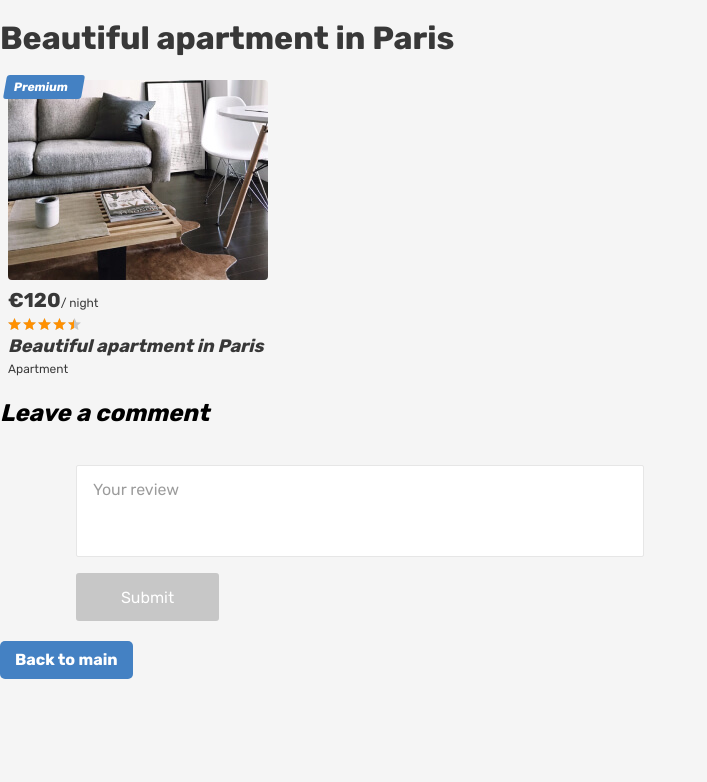
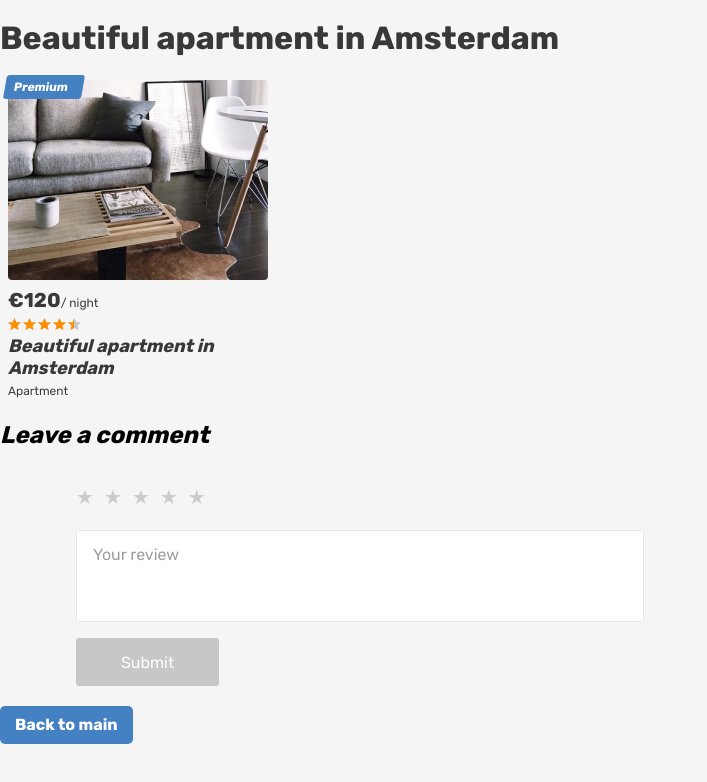
Before and after one commit to htmlacademy-react/2557999-six-cities-17, a React (Vite) app: page /offer/1 in a window 1280 px wide. Shown: the top 782 px of the page, without its empty margins (0-707 px from the left). Built offline with nearby package versions, Linux system fonts and the light colour scheme.

Commit message:
add features

```diff
--- a/src/components/card/card.tsx
+++ b/src/components/card/card.tsx
@@ -42,8 +42,6 @@ export const PlaceCard: React.FC<PlaceCardProps> = ({ card, onCardHover }) => {
       {isFavorite && <div className="place-card__favorite"></div>}
       <div className={`${cardType}__image-wrapper place-card__image-wrapper`}>
         <Link to={`/offer/${id}`}>
-          {' '}
-          {}
           <img
             className="place-card__image"
             src={img}
--- /dev/null
+++ b/src/components/hooks/useOffer.ts
@@ -0,0 +1,18 @@
+import { useState, useEffect } from 'react';
+import { Card } from '../types/card'; // Импортируем тип Card
+import { allCards } from '../mocks/offers';
+
+function useOffer(id: string): Card | null {
+  const [offer, setOffer] = useState<Card | null>(null);
+
+  useEffect(() => {
+    if (id) {
+      const foundOffer = allCards.find((card: Card) => card.id === id) as Card | undefined;
+      setOffer(foundOffer || null);
+    }
+  }, [id]);
+
+  return offer;
+}
+
+export default useOffer;
--- /dev/null
+++ b/src/components/map/map.tsx
@@ -0,0 +1,47 @@
+import React, { useEffect, useRef } from 'react';
+import L from 'leaflet';
+import 'leaflet/dist/leaflet.css';
+import { Card } from '../types/card';
+
+type MapProps = {
+  offers: Card[];
+};
+
+const Map: React.FC<MapProps> = ({ offers }) => {
+  const mapRef = useRef<HTMLDivElement>(null);
+
+  useEffect(() => {
+    if (mapRef.current) {
+      const map = L.map(mapRef.current, {
+        center: [52.3676, 4.9041],
+        zoom: 12,
+      });
+
+      L.tileLayer(
+        'https://{s}.basemaps.cartocdn.com/rastertiles/voyager/{z}/{x}/{y}{r}.png',
+        {
+          attribution:
+            '&copy; <a href="https://www.openstreetmap.org/copyright">OpenStreetMap</a> contributors &copy; <a href="https://carto.com/attributions">CARTO</a>',
+        }
+      ).addTo(map);
+
+      offers.forEach((offer) => {
+        const { latitude, longitude } = offer.location;
+
+        L.marker([latitude, longitude])
+          .addTo(map)
+          .bindPopup(
+            `<b>${offer.name}</b><br>${offer.type}<br>Price: €${offer.price}`
+          );
+      });
+
+      return () => {
+        map.remove();
+      };
+    }
+  }, [offers]);
+
+  return <div style={{ height: '100%', width: '100%' }} ref={mapRef} />;
+};
+
+export default Map;
--- a/src/components/mocks/offers.ts
+++ b/src/components/mocks/offers.ts
@@ -1,29 +1,35 @@
-import { Card } from '../types/card';
-
 export const allCards: Card[] = [
   {
     id: '1',
     isPremium: true,
     isFavorite: false,
-    name: 'Beautiful apartment in Paris',
+    name: 'Beautiful apartment in Amsterdam',
     type: 'Apartment',
     img: 'img/apartment-01.jpg',
     price: 120,
     rating: 4.5,
     cardType: 'cities__card',
-    city: 'Paris',
+    city: 'Amsterdam',
+    location: {
+      latitude: 52.3909553943508,
+      longitude: 4.85309666406198,
+    },
   },
   {
     id: '2',
     isPremium: false,
     isFavorite: true,
-    name: 'Cozy studio in Cologne',
+    name: 'Cozy studio in Amsterdam',
     type: 'Studio',
     img: 'img/studio-01.jpg',
     price: 80,
     rating: 4.2,
     cardType: 'cities__card',
-    city: 'Cologne',
+    city: 'Amsterdam',
+    location: {
+      latitude: 52.3609553943508,
+      longitude: 4.85309666406198,
+    },
   },
   {
     id: '3',
@@ -36,6 +42,10 @@ export const allCards: Card[] = [
     rating: 4.2,
     cardType: 'cities__card',
     city: 'Amsterdam',
+    location: {
+      latitude: 52.3909553943508,
+      longitude: 4.929309666406198,
+    },
   },
   {
     id: '4',
@@ -48,5 +58,9 @@ export const allCards: Card[] = [
     rating: 5,
     cardType: 'cities__card',
     city: 'Amsterdam',
+    location: {
+      latitude: 52.3809553943508,
+      longitude: 4.939309666406198,
+    },
   },
 ];
--- a/src/components/offer-page/offer-page.tsx
+++ b/src/components/offer-page/offer-page.tsx
@@ -1,18 +1,19 @@
-import React from 'react';
 import { useParams, Link } from 'react-router-dom';
-import { allCards } from '../mocks/offers';
+import useOffer from '../hooks/useOffer';
 import PlaceCard from '../card/card';
-import { Card } from '../types/card';
 import ReviewForm from '../review-form/review-form';
 
-const OfferPage: React.FC = () => {
+const OfferPage = (): JSX.Element => {
   const { id } = useParams<{ id: string }>();
-  const offer: Card | undefined = allCards.find((card) => card.id === id);
+  const offer = useOffer(id!);
 
   if (!offer) {
     return (
       <main>
-        <h1>Offers not found</h1>
+        <h1>Offer not found</h1>
+        <Link to="/Main" className="button">
+          Back to main
+        </Link>
       </main>
     );
   }
@@ -21,7 +22,7 @@ const OfferPage: React.FC = () => {
     <main>
       <h1>{offer.name}</h1>
       <PlaceCard card={offer} />
-      <ReviewForm /> {}
+      <ReviewForm />
       <Link
         to="/Main"
         className="button"
--- a/src/components/pages/favorites-page/favorites-page.tsx
+++ b/src/components/pages/favorites-page/favorites-page.tsx
@@ -1,12 +1,12 @@
-import { allCards } from '../../mocks/offers';
 import Header from '../../header/header';
+import { Card } from '../../types/card';
 
 type FavoritesProps = {
-  cards: typeof allCards;
+  cards: Card[];
 };
 
 export default function Favorites({ cards }: FavoritesProps): JSX.Element {
-  const cities = [...new Set(cards.map((card) => card.city))];
+  const cities = [...new Set(cards.map((card: Card) => card.city))];
 
   return (
     <div className="page">
@@ -16,8 +16,10 @@ export default function Favorites({ cards }: FavoritesProps): JSX.Element {
           <section className="favorites">
             <h1 className="favorites__title">Saved listing</h1>
             <ul className="favorites__list">
-              {cities.map((city) => {
-                const cityCards = cards.filter((card) => card.city === city);
+              {cities.map((city: string) => {
+                const cityCards = cards.filter(
+                  (card: Card) => card.city === city
+                );
                 return (
                   <li key={city} className="favorites__locations-items">
                     <div className="favorites__locations locations locations--current">
@@ -28,7 +30,7 @@ export default function Favorites({ cards }: FavoritesProps): JSX.Element {
                       </div>
                     </div>
                     <div className="favorites__places">
-                      {cityCards.map((card) => (
+                      {cityCards.map((card: Card) => (
                         <article
                           key={card.id}
                           className="favorites__card place-card"
--- a/src/components/pages/main-page/main-page.tsx
+++ b/src/components/pages/main-page/main-page.tsx
@@ -2,6 +2,7 @@ import Header from '../../header/header';
 import { City } from '../../types/city';
 import { MainPageProps } from '../../types/main';
 import OffersList from '../../offers-list/offers-list';
+import Map from '../../map/map';
 
 function MainPage({
   allCards,
@@ -50,7 +51,9 @@ function MainPage({
             <OffersList cards={filteredCards} />
           </section>
           <div className="cities__right-section">
-            <section className="cities__map map" />
+            <section className="cities__map map">
+              <Map offers={filteredCards} />
+            </section>
           </div>
         </div>
       </div>
--- a/src/components/review-form/review-form.tsx
+++ b/src/components/review-form/review-form.tsx
@@ -2,17 +2,32 @@ import React, { useState } from 'react';
 
 const ReviewForm: React.FC = () => {
   const [review, setReview] = useState<string>('');
+  const [rating, setRating] = useState<number | null>(null);
+  const [hoverRating, setHoverRating] = useState<number | null>(null);
   const [isSubmitted, setIsSubmitted] = useState<boolean>(false);
 
   const handleReviewChange = (e: React.ChangeEvent<HTMLTextAreaElement>) => {
     setReview(e.target.value);
   };
 
+  const handleRatingChange = (value: number) => {
+    setRating(value);
+  };
+
+  const handleMouseEnter = (value: number) => {
+    setHoverRating(value);
+  };
+
+  const handleMouseLeave = () => {
+    setHoverRating(null);
+  };
+
   const handleSubmit = (e: React.FormEvent) => {
     e.preventDefault();
-    if (review.trim()) {
+    if (review.trim() && rating) {
       setIsSubmitted(true);
       setReview('');
+      setRating(null);
     }
   };
 
@@ -28,6 +43,52 @@ const ReviewForm: React.FC = () => {
           Leave a comment
         </h2>
         <form className="reviews__form form" onSubmit={handleSubmit}>
+          <div className="reviews__rating">
+            <div
+              style={{
+                display: 'flex',
+                gap: '10px',
+                marginBottom: '20px',
+                justifyContent: 'flex-start',
+              }}
+            >
+              {[1, 2, 3, 4, 5].map((star) => {
+                let color = '#ccc';
+
+                if (hoverRating && hoverRating >= star) {
+                  color = '#ffcc00';
+                } else if (rating && rating >= star) {
+                  color = '#ffcc00';
+                }
+
+                return (
+                  <label
+                    key={star}
+                    onMouseEnter={() => handleMouseEnter(star)}
+                    onMouseLeave={handleMouseLeave}
+                  >
+                    <input
+                      type="radio"
+                      name="rating"
+                      value={star}
+                      checked={rating === star}
+                      onChange={() => handleRatingChange(star)}
+                      style={{ display: 'none' }}
+                    />
+                    <span
+                      style={{
+                        cursor: 'pointer',
+                        fontSize: '20px',
+                        color: color,
+                      }}
+                    >
+                      ★
+                    </span>
+                  </label>
+                );
+              })}
+            </div>
+          </div>
           <textarea
             className="reviews__textarea form__textarea"
             id="review"
@@ -41,13 +102,12 @@ const ReviewForm: React.FC = () => {
             <button
               className="reviews__submit form__submit button"
               type="submit"
-              disabled={!review.trim()}
+              disabled={!review.trim() || !rating}
             >
               Submit
             </button>
           </div>
         </form>
-
         {isSubmitted && <p>Your review was sent successfully!</p>}
       </div>
     </section>
--- a/src/components/types/card.ts
+++ b/src/components/types/card.ts
@@ -9,4 +9,8 @@ export type Card = {
     rating: number;
     cardType: 'cities__card' | 'favorites__card';
     city: string;
-    }
+    location: {
+      latitude: number;
+      longitude: number;
+    };
+  };
```
